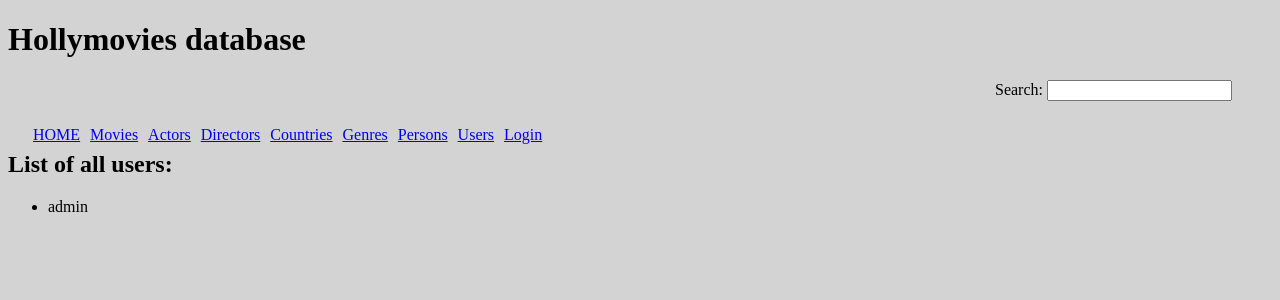
After one commit to petrgregor/PythonRemoteCZ14_backend_technologies, a Django app: page /users/ in a window 1280 px wide. The commit adds this page. Shown: the top 300 px of the page. Run offline with Django 4.2, Linux system fonts and the light colour scheme; data comes from the database, SQL or seed files in the repository.

Commit message:
List of users

```diff
--- a/accounts/models.py
+++ b/accounts/models.py
@@ -9,4 +9,4 @@ class Profile(Model):
     biography = TextField()
 
     def __str__(self):
-        return self.user
+        return f"{self.user.username}"
--- a/accounts/views.py
+++ b/accounts/views.py
@@ -22,7 +22,7 @@ class SignUpForm(UserCreationForm):
 
     @atomic
     def save(self, commit=True):
-        self.instance.is_active = False
+        self.instance.is_active = True
         result = super().save(commit)
         biography = self.cleaned_data['biography']
         profile = Profile(user=result, biography=biography)
--- a/hollymovies/urls.py
+++ b/hollymovies/urls.py
@@ -89,4 +89,6 @@ urlpatterns = [
     path('api/action_movies/', api.views.ActionMovies.as_view()),
     path('api/comments/', api.views.Comments.as_view()),
 
+    path('users/', users, name='users'),
+
 ]
--- a/templates/navbar.html
+++ b/templates/navbar.html
@@ -7,6 +7,7 @@
     <li><a href="{% url 'countries' %}">Countries</a></li>
     <li><a href="{% url 'genres' %}">Genres</a></li>
     <li><a href="{% url 'persons' %}">Persons</a></li>
+    <li><a href="{% url 'users' %}">Users</a></li>
     {% if request.user.is_authenticated %}
       <li class="last-item">
         <span class="user-name">
--- a/viewer/templates/movie.html
+++ b/viewer/templates/movie.html
@@ -101,7 +101,7 @@
   {% endif %}
   <div class="movie-avg-rating">
     {% if avg_rating != None %}
-      Average rating is: {{ avg_rating }}
+      Average rating is: {{ avg_rating|floatformat:"1" }}
     {% else %}
       Still no rating.
     {% endif %}
--- /dev/null
+++ b/viewer/templates/users.html
@@ -0,0 +1,17 @@
+{% extends 'base.html' %}
+
+{% block title %}
+List of users
+{% endblock %}
+
+{% block content %}
+<h2>List of all users:</h2>
+  <ul>
+      {% for user in users %}
+        <li>{{ user }}
+        </li>
+      {% empty %}
+        <li>List is empty</li>
+      {% endfor %}
+  </ul>
+{% endblock %}
--- a/viewer/views.py
+++ b/viewer/views.py
@@ -505,7 +505,7 @@ def rate_movie(request, movie_id, rating):
     movie = Movie.objects.get(pk=movie_id)
     user = request.user
     # rating = rating
-    rating = None
+    # rating = None
     if user.is_authenticated and Rating.objects.filter(movie=movie, user=user).count() > 0:  # pokud už daný uživatel pro tento film hodnotil
         user_rating = Rating.objects.get(movie=movie, user=user)
         user_rating.rating = rating  # tak aktualizojeme hodnotu (nové hodnocení)
@@ -519,11 +519,12 @@ def rate_movie(request, movie_id, rating):
     actors = Person.objects.filter(acting_in_movies=movie)
     directors = Person.objects.filter(directing_movies=movie)
     previous_part = Movie.previous_part
+    comments = Comment.objects.filter(movie=movie)
     # průměrné hodnocení
     avg_rating = Rating.objects.filter(movie=movie).aggregate(Avg('rating'))
     context = {'movie': movie, 'genres': genres, 'countries': countries,
                'actors': actors, 'directors': directors, 'rating': rating,
-               'avg_rating': avg_rating['rating__avg']}
+               'avg_rating': avg_rating['rating__avg'], 'comments': comments}
     return render(request, template_name='movie.html', context=context)
 
 
@@ -574,3 +575,9 @@ def delete_comment(request, movie_id, user_id):
                'actors': actors, 'directors': directors, 'rating': rating,
                'avg_rating': avg_rating['rating__avg'], 'comments': comments}
     return render(request, template_name='movie.html', context=context)
+
+
+def users(request):
+    users = User.objects.all()
+    context = {'users': users}
+    return render(request, 'users.html', context)
```
